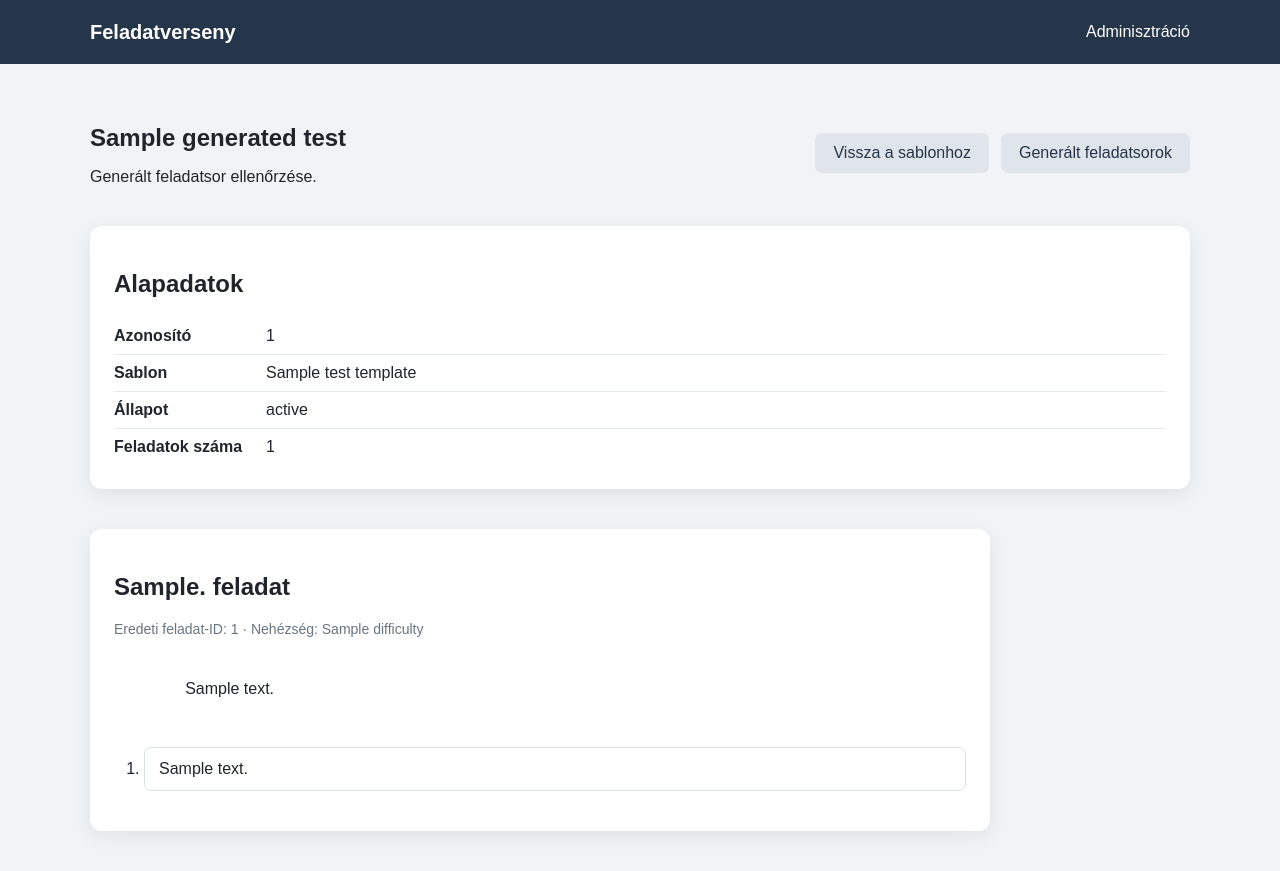
After one commit to rigzoltan83/feladatverseny, a Flask app: template app/templates/admin/generated_test_detail.html in a window 1280 px wide. The commit adds this page. Run offline with Flask 3, Linux system fonts and the light colour scheme; the template is opened without the code that fills it: most values are stand-ins (such as "Sample title", 1, 10 or a date in 2020); parts of the project's set-up code (start-up, migrations or seed data) failed here and were passed over; some libraries are stand-ins or nearby versions.

Commit message:
Admin: Feladatsor generalas es sorrendek mentese

```diff
--- a/app/__init__.py
+++ b/app/__init__.py
@@ -31,10 +31,14 @@ def create_app() -> Flask:
     from app.routes.admin_reference import reference_bp
     from app.routes.admin_media import media_bp
     from app.routes.admin_templates import template_bp
+    from app.routes.admin_generated_tests import (
+        generated_test_bp,
+    )
     app.register_blueprint(admin_bp)
     app.register_blueprint(reference_bp)
     app.register_blueprint(media_bp)
     app.register_blueprint(template_bp)
+    app.register_blueprint(generated_test_bp)
 
     register_routes(app)
 
--- a/app/static/css/style.css
+++ b/app/static/css/style.css
@@ -467,3 +467,35 @@ input[type="file"] {
 .form-actions form {
     margin: 0;
 }
+
+.generated-question {
+    max-width: 900px;
+}
+
+.question-meta {
+    color: #687582;
+    font-size: 14px;
+}
+
+.generated-answer-list {
+    display: grid;
+    gap: 10px;
+    margin-top: 20px;
+    padding-left: 30px;
+}
+
+.generated-answer-list li {
+    padding: 12px 14px;
+    border: 1px solid #d9e0e7;
+    border-radius: 7px;
+}
+
+.generated-answer-list li.correct-answer {
+    background: #d4edda;
+    border-color: #9ed0a8;
+}
+
+.generated-answer-list strong {
+    margin-left: 12px;
+    color: #155724;
+}
--- /dev/null
+++ b/app/templates/admin/generated_test_detail.html
@@ -0,0 +1,129 @@
+{% extends "base.html" %}
+
+{% block title %}
+    {{ generated_test.name }} – Feladatverseny
+{% endblock %}
+
+{% block content %}
+    <section class="page-header page-header-row">
+        <div>
+            <h1>{{ generated_test.name }}</h1>
+
+            <p>
+                Generált feladatsor ellenőrzése.
+            </p>
+        </div>
+
+        <div class="form-actions">
+            <a
+                class="button button-secondary"
+                href="{{ url_for(
+                    'admin_templates.template_detail',
+                    template_id=generated_test.test_template.id
+                ) }}"
+            >
+                Vissza a sablonhoz
+            </a>
+
+            <a
+                class="button button-secondary"
+                href="{{ url_for(
+                    'admin_generated_tests.generated_test_list'
+                ) }}"
+            >
+                Generált feladatsorok
+            </a>
+        </div>
+    </section>
+
+    <section class="detail-grid">
+        <article class="card">
+            <h2>Alapadatok</h2>
+
+            <dl class="detail-list">
+                <div>
+                    <dt>Azonosító</dt>
+                    <dd>{{ generated_test.id }}</dd>
+                </div>
+
+                <div>
+                    <dt>Sablon</dt>
+                    <dd>
+                        {{ generated_test.test_template.name }}
+                    </dd>
+                </div>
+
+                <div>
+                    <dt>Állapot</dt>
+                    <dd>{{ generated_test.status }}</dd>
+                </div>
+
+                <div>
+                    <dt>Feladatok száma</dt>
+                    <dd>
+                        {{
+                            generated_test.generated_questions
+                            | length
+                        }}
+                    </dd>
+                </div>
+            </dl>
+        </article>
+    </section>
+
+    {% for generated_question
+        in generated_test.generated_questions
+    %}
+        <section class="card generated-question">
+            <h2>
+                {{ generated_question.display_position }}.
+                feladat
+            </h2>
+
+            <p class="question-meta">
+                Eredeti feladat-ID:
+                {{ generated_question.question.id }}
+
+                · Nehézség:
+                {{ generated_question.question.difficulty }}
+            </p>
+
+            <div class="question-text">
+                {{
+                    generated_question.question.question_text
+                }}
+            </div>
+
+            <ol class="generated-answer-list">
+                {% for generated_answer
+                    in generated_question.generated_answers
+                %}
+                    <li
+                        class="{% if
+                            generated_answer.answer_option.is_correct
+                        %}correct-answer{% endif %}"
+                    >
+                        {{
+                            generated_answer.answer_option.answer_text
+                        }}
+
+                        {% if
+                            generated_answer.answer_option.is_correct
+                        %}
+                            <strong>
+                                Helyes
+                            </strong>
+                        {% endif %}
+                    </li>
+                {% endfor %}
+            </ol>
+        </section>
+    {% else %}
+        <section class="card">
+            <p>
+                A generált feladatsor nem
+                tartalmaz kérdést.
+            </p>
+        </section>
+    {% endfor %}
+{% endblock %}
```
Also changed, not shown: app/routes/admin_generated_tests.py (added, +264 -0 lines), app/templates/admin/generated_tests.html (added, +82 -0 lines), app/templates/admin/test_template_detail.html (+16 -5 lines).
